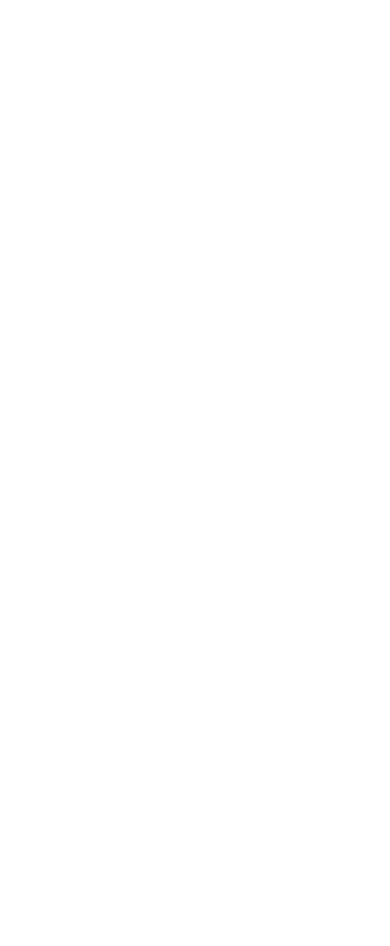
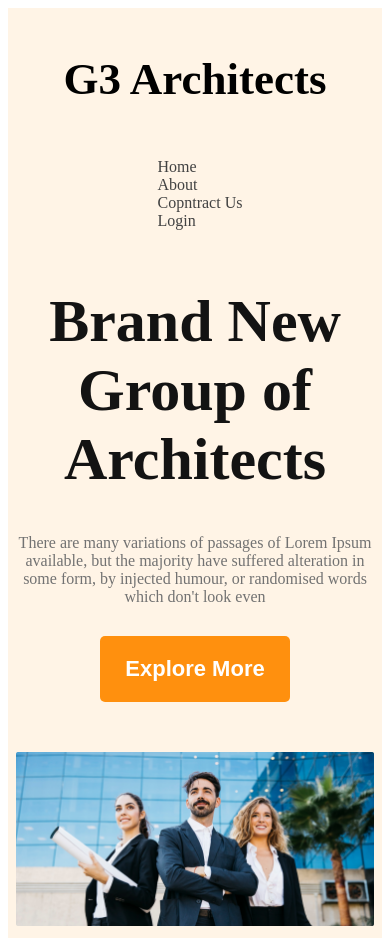
Before and after one commit to Abu-Said-56/modiul-nine, a plain HTML site: page index.html in a window 390 px wide. Before the commit the page ends 844 px from the top, so only its background shows below. Drawn offline with Linux system fonts and the light colour scheme.

Commit message:
responsive header

```diff
--- a/index.css
+++ b/index.css
@@ -0,0 +1,71 @@
+/* header styles */
+header{
+    background: rgba(255, 144, 14, 0.10);
+    padding: 50px 230px;
+}
+nav{
+    display: flex;
+   justify-content: space-between;
+   align-items: center;
+}
+.nav-title{
+    font-size: 45px;
+    font-weight: 700;
+}
+nav > ul{
+    display: flex;
+}
+nav li{
+    list-style: none;
+    margin-right: 30px;
+}
+nav li a{
+    text-decoration: none;
+    color: #424242;
+}
+/* banner style */
+.banner{
+    align-items: center;
+}
+.banner-image{
+    width: 100%;
+    margin-top: 50px;
+}
+.banner-content{
+    max-width: 800px;
+    text-align: center;
+    margin: 0 auto;
+}
+.banner-title{
+    color: #131313;
+    font-size: 60px;
+    font-weight: 700;
+}
+.banner-description{
+    color: #727272;
+    text-align: center;
+    font-size: 16px;
+    font-weight: 400;
+    margin-bottom: 30px;
+}
+.btn-primary{
+color: #FFF;
+text-align: center;
+border: 0;
+font-size: 22px;
+font-weight: 600;
+padding: 20px 25px;
+border-radius: 5px;
+background-color: #FF900E;
+}
+@media screen and (max-width:576px) {
+    header{
+        padding: 2cqw;
+    }
+    nav{
+        flex-direction: column;
+    }
+    nav > ul{
+        flex-direction: column;
+    }
+}
--- a/index.html
+++ b/index.html
@@ -4,8 +4,27 @@
     <meta charset="UTF-8">
     <meta name="viewport" content="width=device-width, initial-scale=1.0">
     <title>Arcitects Portfolieo Responsive Repository</title>
+    <link rel="stylesheet" href="index.css">
 </head>
 <body>
-
+    <header>
+        <nav>
+            <h2 class="nav-title">G3 Architects</h2>
+            <ul class="unorder-list">
+                <li><a href="">Home</a></li>
+                <li><a href="">About</a></li>
+                <li><a href="">Copntract Us</a></li>
+                <li><a href="">Login</a></li>
+            </ul>
+        </nav>
+        <div class="banner">
+            <div class="banner-content">
+                <h1 class="banner-title">Brand New Group of Architects </h1>
+            <p class="banner-description">There are many variations of passages of Lorem Ipsum available, but the majority have suffered alteration in some form, by injected humour, or randomised words which don't look even</p>
+            <button class="btn-primary">Explore More</button>
+            </div>
+            <img class="banner-image" src="image/images/banner.png">
+        </div>
+    </header>
 </body>
 </html>
```
